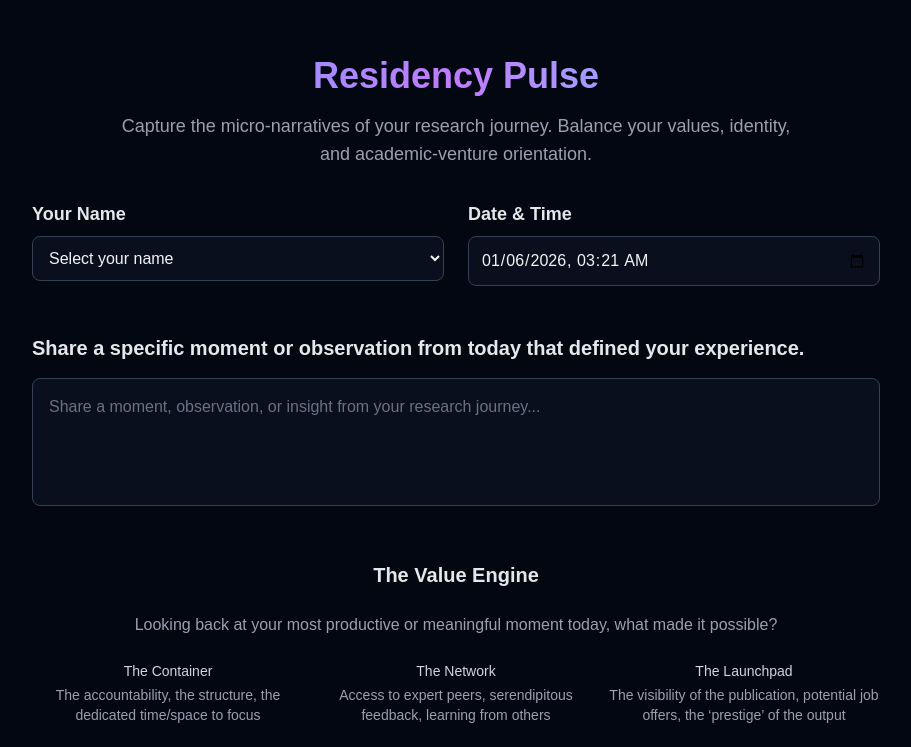
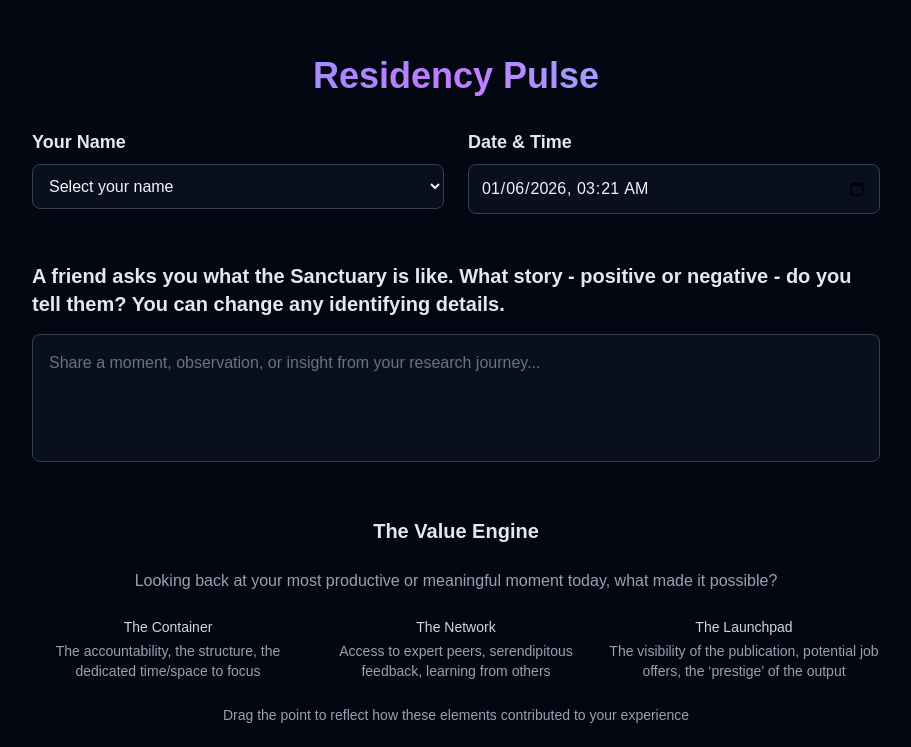
Before and after one commit to kischiman/sensemaker_sanctuary, a Next.js app in the folder residency-pulse/: page / in a window 1280 px wide. Shown: the top 747 px of the page, without its empty margins (184-1095 px from the left). Built offline with nearby package versions, Linux system fonts and the light colour scheme.

Commit message:
fix: changed subtitle

```diff
--- a/residency-pulse/src/components/ResidencyForm.tsx
+++ b/residency-pulse/src/components/ResidencyForm.tsx
@@ -81,9 +81,6 @@ export function ResidencyForm() {
         <h1 className="text-4xl font-bold bg-gradient-to-r from-blue-400 via-purple-400 to-cyan-400 bg-clip-text text-transparent">
           Residency Pulse
         </h1>
-        <p className="text-gray-400 text-lg max-w-2xl mx-auto">
-          Capture the micro-narratives of your research journey. Balance your values, identity, and academic-venture orientation.
-        </p>
       </div>
 
       <form onSubmit={handleSubmit} className="space-y-12">
@@ -131,7 +128,7 @@ export function ResidencyForm() {
         {/* Micro-narrative */}
         <div className="space-y-4">
           <label className="block text-xl font-semibold text-gray-200">
-            Share a specific moment or observation from today that defined your experience.
+            A friend asks you what the Sanctuary is like. What story - positive or negative - do you tell them? You can change any identifying details.
           </label>
           <textarea
             value={formData.narrative}
```
